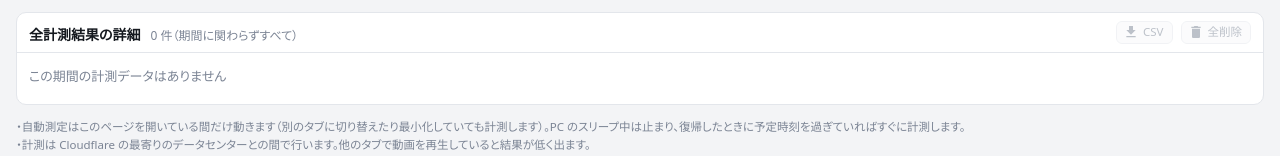
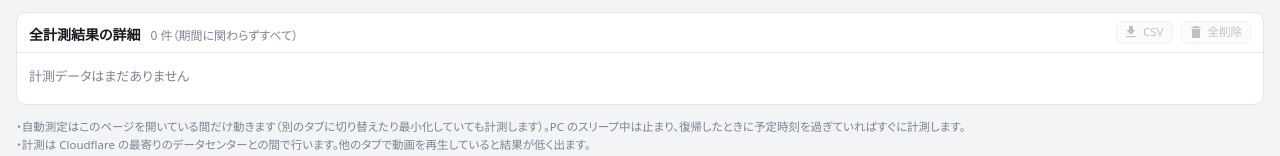
Before and after one commit to yuuri1229/newsdesktop, a Next.js app: page /speedtest in a window 1280 px wide. Shown: the part 1303-1459 px from the top of the page. Built offline with nearby package versions, Linux system fonts and the light colour scheme.

Commit message:
スピードテスト: 詳細一覧の空表示文言を全期間対応に修正
Co-Authored-By: Claude Sonnet 5.5 <noreply@anthropic.com>
Claude-Session: https://claude.ai/code/session_01Eh1zV18Uh2NiAq2qfdWW9N

```diff
--- a/app/speedtest/page.tsx
+++ b/app/speedtest/page.tsx
@@ -758,7 +758,7 @@ function HistoryPanel({ all, onClear }: { all: SpeedRecord[]; onClear: () => voi
             )}
           </div>
         ) : (
-          <p className="st-empty">この期間の計測データはありません</p>
+          <p className="st-empty">計測データはまだありません</p>
         )}
       </div>
     </section>
```
